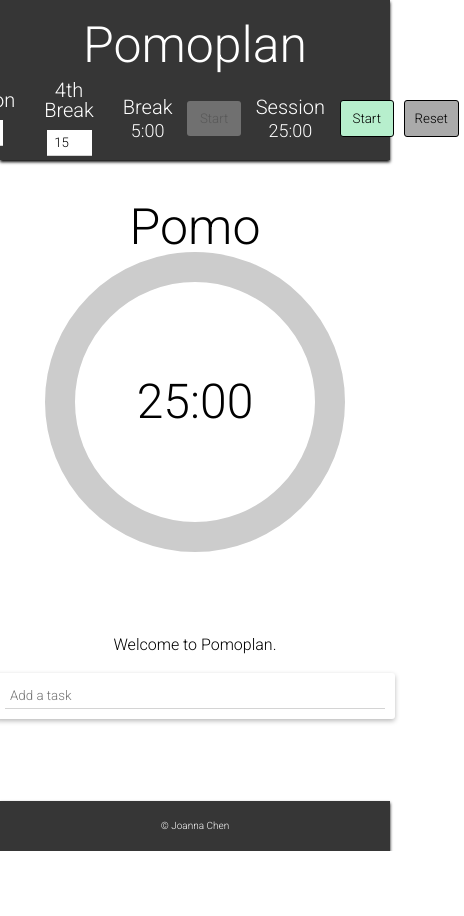
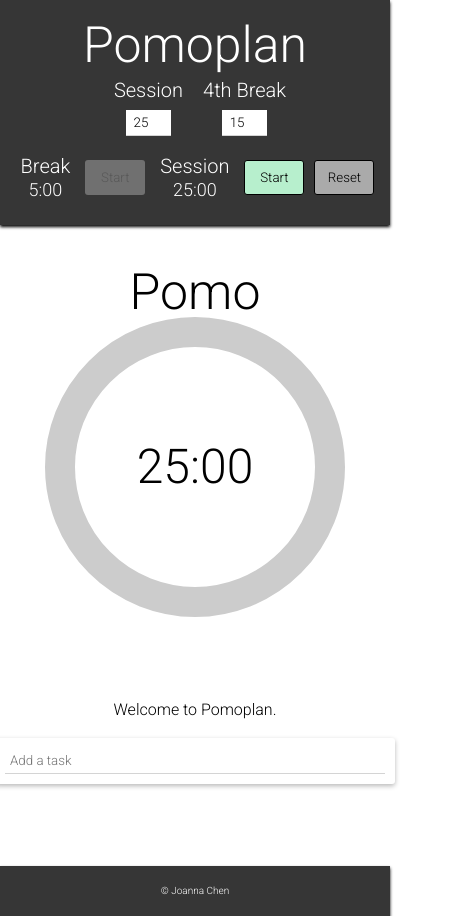
Before and after one commit to joannerd/pomoplan, a Next.js app: page / in a window 390 px wide. Shown: the whole page, 464 px wide, since content can reach past the window. Before the commit the page ends 851 px from the top, so only its background shows below. Built offline with nearby package versions, Linux system fonts and the light colour scheme.

Commit message:
Fix mobile styling

```diff
--- a/components/TimerBar.js
+++ b/components/TimerBar.js
@@ -71,6 +71,8 @@ const TimerBar = () => {
 
   return (
     <div id="clock">
+      <span className="flex-row-centered">
+        <div className="flex-row-centered mobile-timer-bar">
           <ValidationErrors />
 
           <div>
@@ -96,7 +98,9 @@ const TimerBar = () => {
               required
             />
           </div>
+        </div>
 
+        <div className="flex-row-centered mobile-timer-bar">
           <Stopwatch
             type="Break"
             stopwatchTimer={breakTimer}
@@ -117,6 +121,8 @@ const TimerBar = () => {
             Reset
           </button>
         </div>
+      </span>
+    </div>
   );
 };
 
--- a/pages/styles.css
+++ b/pages/styles.css
@@ -22,10 +22,12 @@ button {
   background: rgb(240, 240, 240);
   border: 1px solid black;
   outline: none;
-  padding: 10px;
   margin: 5px;
   border-radius: 3px;
   width: 60px;
+  height: 35px;
+  line-height: 30px;
+  box-sizing: border-box;
 }
 
 button:hover {
@@ -159,7 +161,7 @@ article {
   align-items: center;
 }
 
-#clock * {
+#clock span div * {
   margin: 5px;
   text-align: center;
   max-width: 100px;
@@ -167,6 +169,10 @@ article {
 
 #clock input {
   width: 45px;
+}
+
+#clock span, #clock div {
+  align-items: center;
 }
 
 .pause {
@@ -183,20 +189,6 @@ article {
 
 .pomodoro-options {
   position: relative;
-}
-
-@media all and (max-width: 800px) {
-  header, main {
-    display: flex;
-    flex-direction: column;
-  }
-  header {
-    height: 160px;
-  }
-  article {
-    margin: 5vh 0 5vh 0;
-    width: 100%;
-  }
 }
 
 .progress-circle {
@@ -234,3 +226,22 @@ article {
   opacity: 0.5;
   border: none;
 }
+
+@media all and (max-width: 800px) {
+  header, main {
+    display: flex;
+    flex-direction: column;
+  }
+  header {
+    height: 225px;
+  }
+  article {
+    margin: 5vh 0 5vh 0;
+    width: 100%;
+  }
+  #clock span {
+    display: flex;
+    flex-direction: column;
+    align-items: center;
+  }
+}
```
Lines whose indentation alone changed are shown as unchanged.
